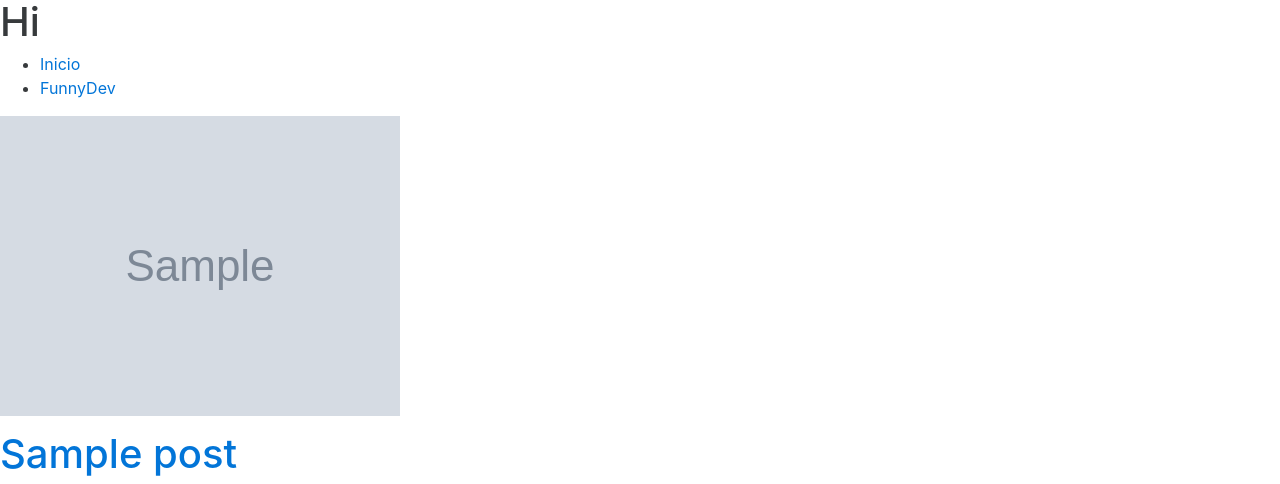
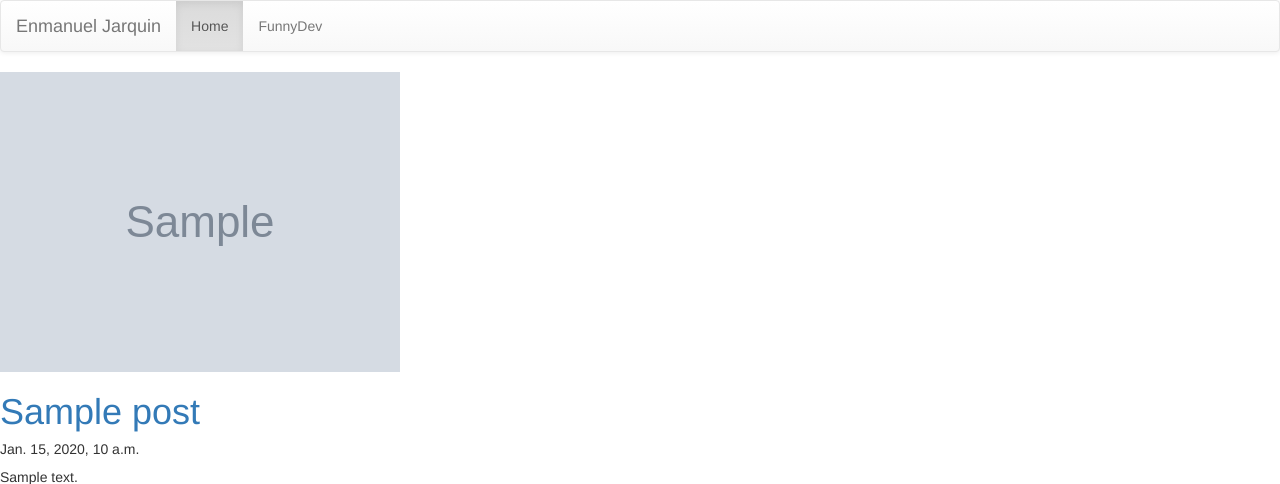
Before and after one commit to TheEnmanuel23/funnydev, a Django app: a page that uses src/templates/home.html in a window 1280 px wide. Shown: the top 484 px of the page. Run offline with Django 3.2, Linux system fonts and the light colour scheme; tables that the repository leaves empty hold one stand-in row (values such as "Sample post"); grey boxes marked "Sample" are stand-in pictures; some libraries are stand-ins or nearby versions.

Commit message:
puse los cdn de bootstrap y edite el menu

```diff
--- a/src/posts/views.py
+++ b/src/posts/views.py
@@ -17,7 +17,7 @@
     			Q(title__icontains=valueToFind) |
     			Q(content__icontains=valueToFind) |
     			Q(author__icontains=valueToFind)
-    			).distinct()
+    		).distinct()
     	return self.render_to_response(self.get_context_data())
 
 class PostDetail( DetailView ):
--- a/src/templates/home.html
+++ b/src/templates/home.html
@@ -4,19 +4,27 @@
 <head>
 	<meta charset="UTF-8">
 	<title>Document</title>
-	<link rel="stylesheet" href="{% static 'css/base.css' %}">
-	<link rel="stylesheet" href="{% static 'css/bootstrap.min.css' %}">
+	<!-- Latest compiled and minified CSS -->
+<link rel="stylesheet" href="https://maxcdn.bootstrapcdn.com/bootstrap/3.3.7/css/bootstrap.min.css" integrity="sha384-BVYiiSIFeK1dGmJRAkycuHAHRg32OmUcww7on3RYdg4Va+PmSTsz/K68vbdEjh4u" crossorigin="anonymous">
+
+<!-- Optional theme -->
+<link rel="stylesheet" href="https://maxcdn.bootstrapcdn.com/bootstrap/3.3.7/css/bootstrap-theme.min.css" integrity="sha384-rHyoN1iRsVXV4nD0JutlnGaslCJuC7uwjduW9SVrLvRYooPp2bWYgmgJQIXwl/Sp" crossorigin="anonymous">
 </head>
 <body>
-	<h1>Hi</h1>
-	<nav>
-		<ul>
-			<li><a href="{% url 'home' %}">Inicio</a></li>
-			<li><a href="{% url 'post_list' %}">FunnyDev</a></li>
-		</ul>
-	</nav>
+	<nav class="navbar navbar-default">
+  <div class="container-fluid">
+    <div class="navbar-header">
+      <a class="navbar-brand" href="{% url 'home' %}">Enmanuel Jarquin</a>
+    </div>
+    <ul class="nav navbar-nav">
+      <li class="active"><a href="{% url 'home' %}">Home</a></li>
+      <li><a href="{% url 'post_list' %}">FunnyDev</a></li>
+    </ul>
+  </div>
+</nav>
 	{% block content %}
 	{% endblock content %}
-	<script src="{% static 'js/bootstrap.min.js' %}"></script>
+	<!-- Latest compiled and minified JavaScript -->
+<script src="https://maxcdn.bootstrapcdn.com/bootstrap/3.3.7/js/bootstrap.min.js" integrity="sha384-Tc5IQib027qvyjSMfHjOMaLkfuWVxZxUPnCJA7l2mCWNIpG9mGCD8wGNIcPD7Txa" crossorigin="anonymous"></script>
 </body>
 </html>
```
